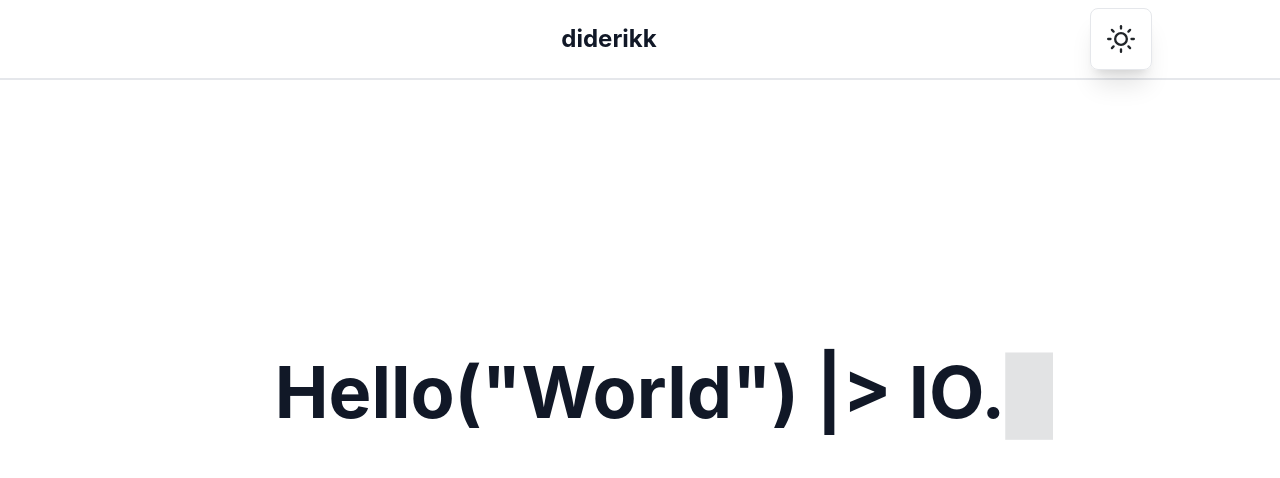
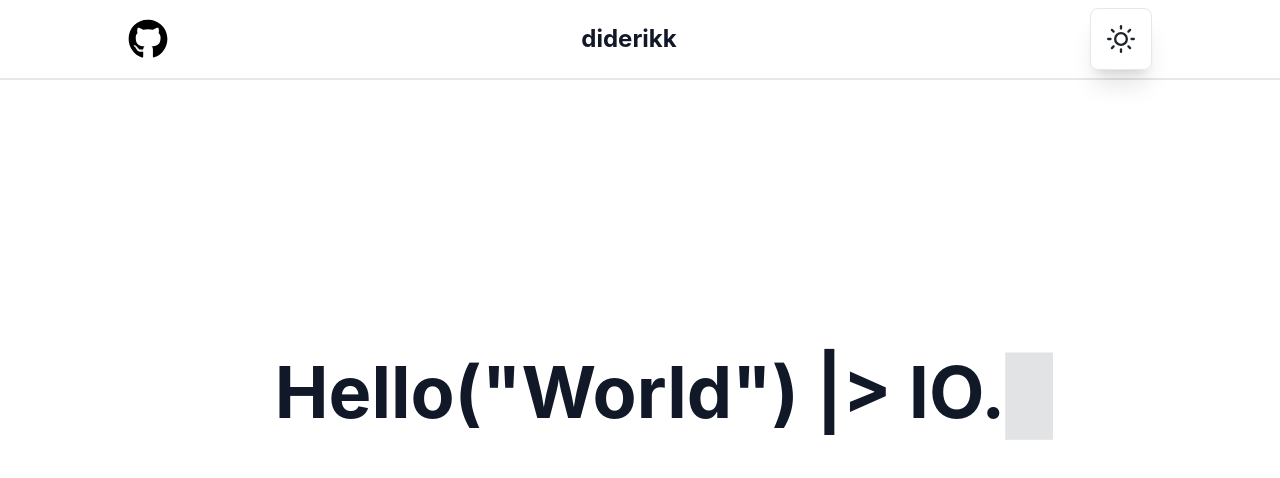
Before and after one commit to diderikk/portfolio, a Next.js app: page / in a window 1280 px wide. Shown: the top 478 px of the page. Built offline with nearby package versions, Linux system fonts and the light colour scheme; no server answers; the database is empty.

Commit message:
fix max width

```diff
--- a/src/components/layout.tsx
+++ b/src/components/layout.tsx
@@ -5,6 +5,8 @@ import ThemeModeToggler from "./header-button";
 import sunIcon from "../../public/assets/sun.svg";
 import moonIcon from "../../public/assets/moon.svg";
 import Image from "next/image";
+import { FontAwesomeIcon } from "@fortawesome/react-fontawesome";
+import { faGithub } from "@fortawesome/free-brands-svg-icons";
 
 export default function Layout({ children }: any) {
   const { mode, toggleMode } = useTheme();
@@ -18,7 +20,7 @@ export default function Layout({ children }: any) {
   return (
     <div className="flex flex-col min-h-screen dark:bg-dark">
       <nav className="flex px-[10%] justify-around items-center bg-white-100 py-2 border-b-2">
-        {router.pathname.includes("post") && (
+        {router.pathname.includes("post") ? (
           <ThemeModeToggler onClick={handleBackClick}>
             <svg
               xmlns="http://www.w3.org/2000/svg"
@@ -33,6 +35,14 @@ export default function Layout({ children }: any) {
               />
             </svg>
           </ThemeModeToggler>
+        ) : (
+          <a href="https://github.com/diderikk" className="flex align-center">
+            <FontAwesomeIcon
+              icon={faGithub}
+              className="w-10 h-10 hover:cursor-pointer"
+              href="https://github.com/diderikk"
+            />
+          </a>
         )}
 
         <div className="container mx-auto flex justify-center prose dark:prose-invert">
--- a/tailwind.config.js
+++ b/tailwind.config.js
@@ -10,6 +10,9 @@ module.exports = {
       screens: { xs: { max: "640px" } },
       colors: {
         dark: "#212529",
+      },
+      maxWidth: {
+        '12': '3rem',
       },
       typography: (theme) => ({
         DEFAULT: {
```
